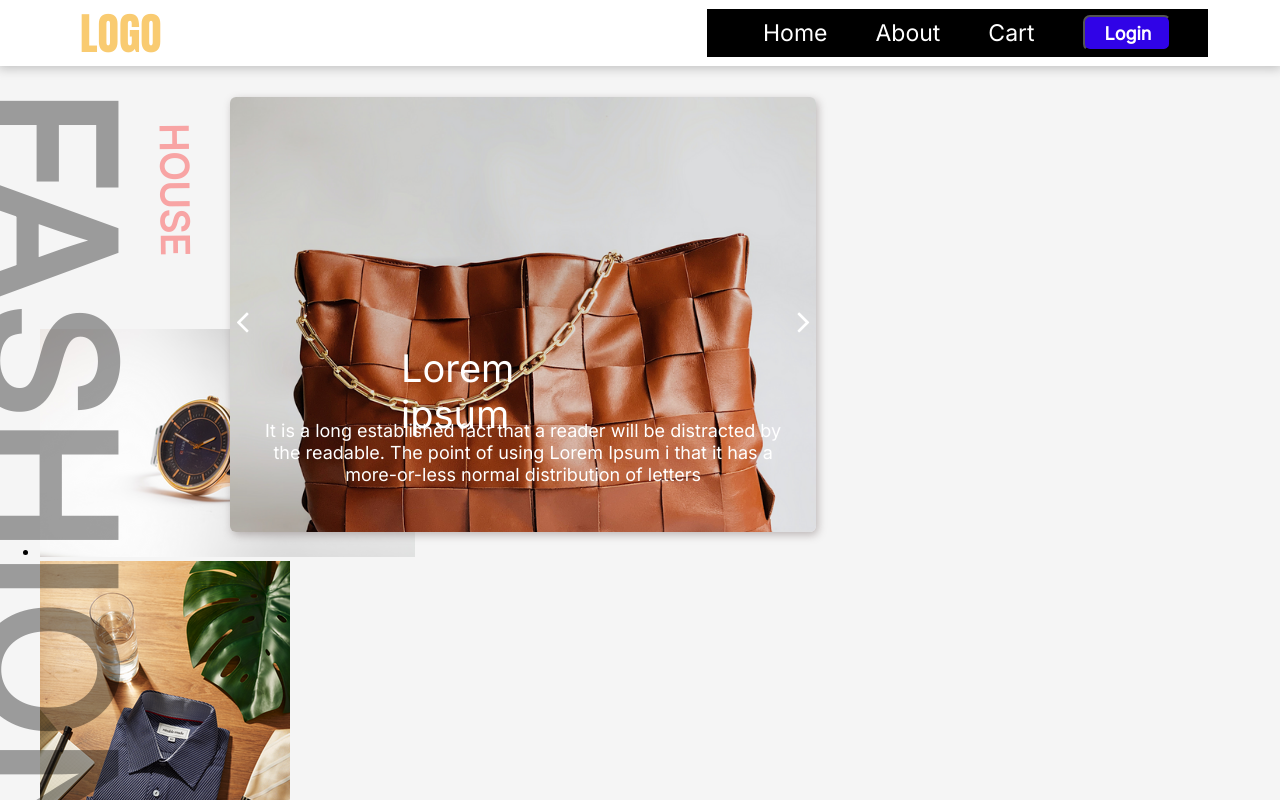
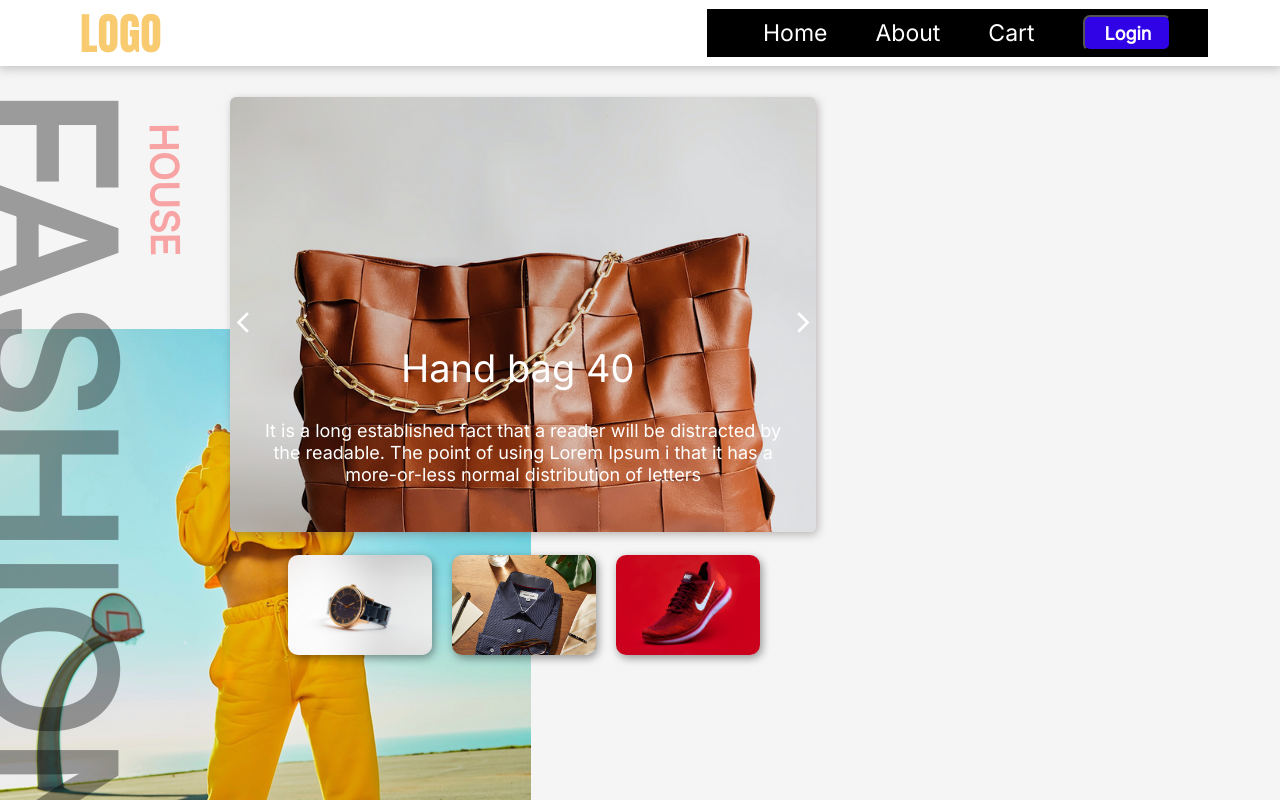
Before and after one commit to saifulalamfahim/CloPro.com, a plain HTML site: page Index.html in a window 1280 px wide. Shown: the top 800 px of the page. Drawn offline with Linux system fonts and the light colour scheme.

Commit message:
curousel gellery completed

```diff
--- a/Index.html
+++ b/Index.html
@@ -43,7 +43,7 @@
                             <i class="fa fa-angle-right" style="font-size:36px"></i>
                        </div>
                        <div class="Curousel-details">
-                            <h2>Lorem ipsum</h2>
+                            <h2>Hand bag 40</h2>
                             <p>It is a long established fact that a reader will be distracted by the readable. The point of using Lorem Ipsum i that it has a more-or-less normal distribution of letters</p>
                        </div>
                     </div>
--- a/style.css
+++ b/style.css
@@ -72,7 +72,7 @@ body{
 font-weight: 700;
 font-size: 38px;
 color: rgba(252, 25, 25, 0.37);
-transform: matrix(0.01, 1, -1, 0.01, -460, 458);
+transform: matrix(0.01, 1, -1, 0.01, -470, 458);
 }
 .container .gallery .gallery-1 .curousel img{
     position: absolute;
@@ -99,7 +99,7 @@ transform: matrix(0.01, 1, -1, 0.01, -460, 458);
 }
 .container .gallery .gallery-1 .curousel .Curousel-details h2{
     position: absolute;
-    width: 231px;
+    width: 331px;
     height: 46px;
     left: 401px;
     top: 345px;
@@ -120,3 +120,22 @@ transform: matrix(0.01, 1, -1, 0.01, -460, 458);
     align-items: center;
     text-align: center;
 }
+.container .gallery .gallery-1 .carousel-Gallery ul{
+    position: absolute;
+    display: flex;
+    justify-content: space-between;
+    top: 555.11px;
+    left: 228.06px;
+
+}
+.container .gallery .gallery-1 .carousel-Gallery li{
+    list-style: none;
+    margin-left: 20px;
+}
+.container .gallery .gallery-1 .carousel-Gallery img {
+width: 143.89px;
+height: 100px;
+object-fit: cover;
+box-shadow: 2px 3px 8px rgba(0, 0, 0, 0.4);
+border-radius: 10px;
+}
```
